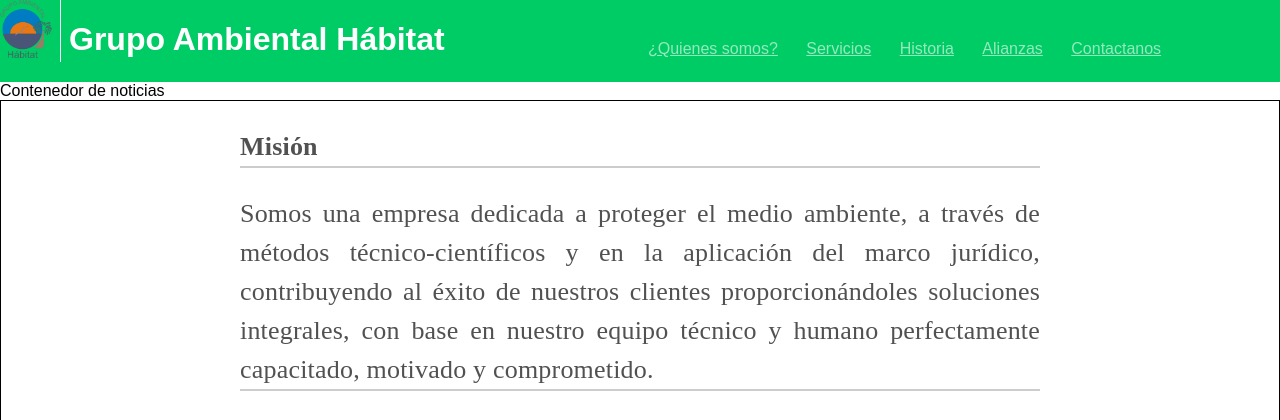
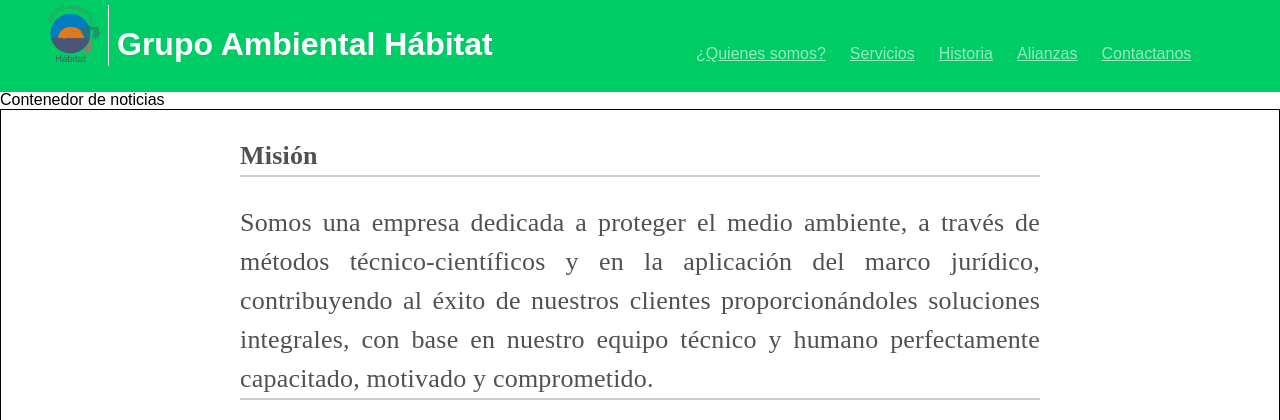
Before and after one commit to Yosihio/gruphabit, a PHP site: page / in a window 1280 px wide. Shown: the top 420 px of the page. Run offline with PHP 8.4, Linux system fonts and the light colour scheme; some libraries are stand-ins or nearby versions.

Commit message:
Revert "Error"
This reverts commit 79a854bcd9f99007bc8a2b2074d386973c7d9d6d.

```diff
--- a/css/estilos.css
+++ b/css/estilos.css
@@ -45,7 +45,13 @@ h3{
 	font-weight: bold;
 }
 header{
+	padding: 0.3em;
+	padding-left: 3em;
+	padding-right: 3em;
 	background-color: #00CC66;
+	position: fixed;
+    top: 0;
+    left: 0;
     width: 100%;
 }
 header figure
@@ -82,6 +88,7 @@ header li a:hover{
 	color:#fff;
 }
 li{
+	float: left;
 	margin-left: 1em;
 }
 nav ul li
@@ -114,7 +121,7 @@ ul{
 	padding-top: 2em;
 }
 #noticias{
-	margin-top: 0;
+	margin-top: 91px;
 }
 #tras{
 	display: block;
```
